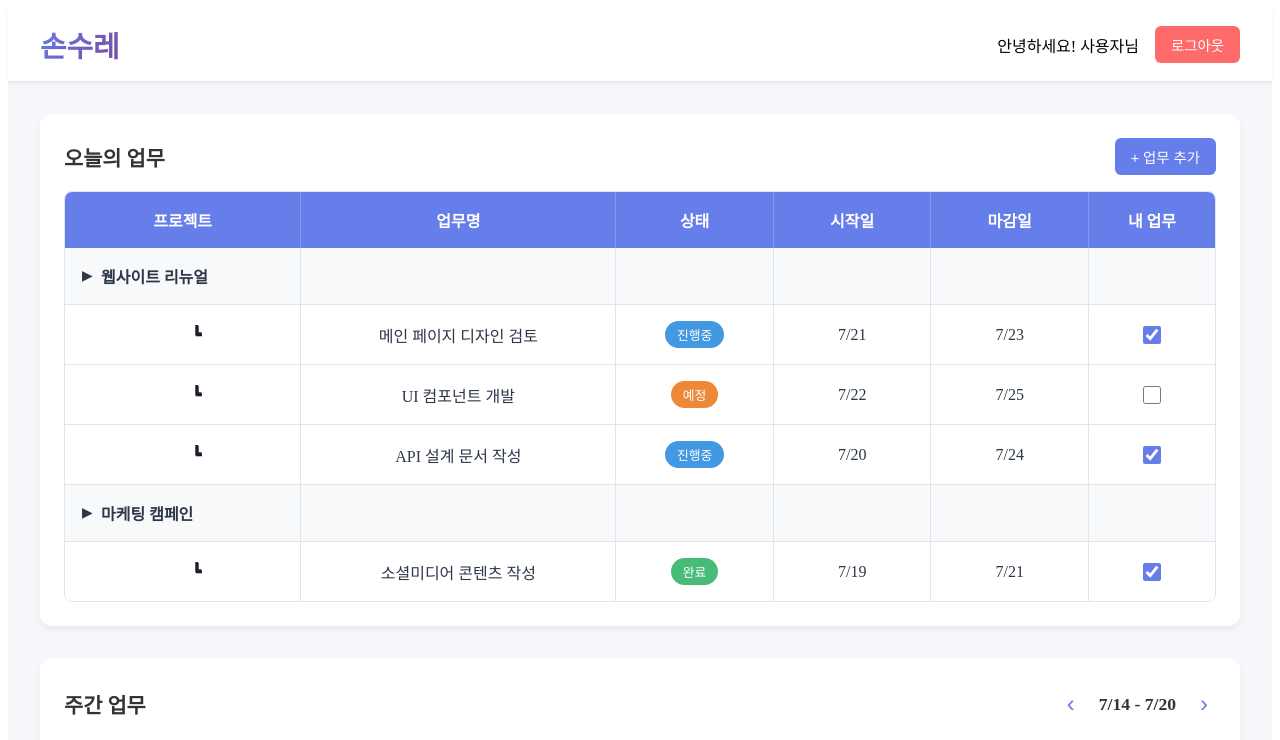
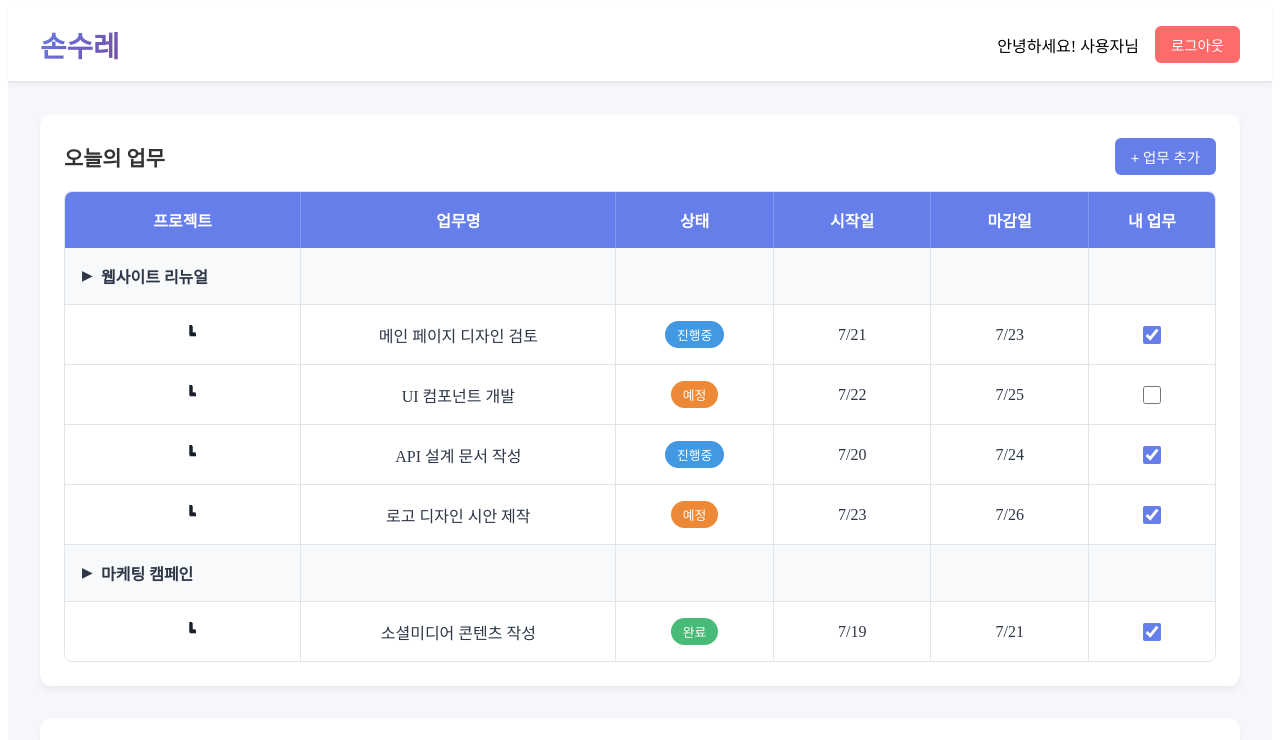
Before and after one commit to YAE-Joon/WB-FE, a Vue app: page /demo in a window 1280 px wide. Shown: the top 740 px of the page. Built offline with nearby package versions, Linux system fonts and the light colour scheme.

Commit message:
카테고리 api연결

```diff
--- a/src/views/DashboardView.vue
+++ b/src/views/DashboardView.vue
@@ -47,15 +47,15 @@
                 <div class="table-cell"></div>
               </div>
 
-              <!-- 최상위 카테고리의 직속 업무들 (드롭다운 안 한 경우) -->
+              <!-- 최상위 카테고리의 업무들 (드롭다운 안 한 경우 - 하위 카테고리 업무 포함) -->
               <template v-if="!category.expanded">
-                <template v-for="work in getWorksForCategory(category.id)" :key="work.id">
+                <template v-for="work in getWorksForTopCategory(category.id)" :key="work.id">
                   <div
                     class="table-row work-row"
                     @click="editWork(work)"
                   >
                     <div class="table-cell work-category">
-                      <span class="indent-1"></span>
+                      <span class="work-indent">　</span>
                       <span class="work-indicator">┗</span>
                     </div>
                     <div class="table-cell">{{ work.name }}</div>
@@ -86,7 +86,7 @@
                     <!-- 2단계 카테고리 -->
                     <div class="category-row sub-level-1">
                       <div class="table-cell category-cell">
-                        <span class="tree-connector">┗ </span>
+                        <span class="tree-connector">┗　　</span>
                         <span class="category-name">{{ subCategory.name }}</span>
                       </div>
                       <div class="table-cell"></div>
@@ -104,7 +104,7 @@
                           @click="editWork(work)"
                         >
                           <div class="table-cell work-category">
-                            <span class="indent-2"></span>
+                            <span class="work-indent">　</span>
                             <span class="work-indicator">┗</span>
                           </div>
                           <div class="table-cell">{{ work.name }}</div>
@@ -135,7 +135,7 @@
                           <!-- 3단계 카테고리 -->
                           <div class="category-row sub-level-2">
                             <div class="table-cell category-cell">
-                              <span class="tree-connector">　　┗ </span>
+                              <span class="tree-connector">　　┗　　</span>
                               <span class="category-name">{{ subSubCategory.name }}</span>
                             </div>
                             <div class="table-cell"></div>
@@ -152,7 +152,7 @@
                               @click="editWork(work)"
                             >
                               <div class="table-cell work-category">
-                                <span class="indent-3"></span>
+                                <span class="work-indent">　</span>
                                 <span class="work-indicator">┗</span>
                               </div>
                               <div class="table-cell">{{ work.name }}</div>
@@ -447,12 +447,12 @@ const hierarchicalCategories = ref([
   }
 ])
 
-// 오늘의 업무 데이터 (최상위 카테고리에 배치)
+// 오늘의 업무 데이터 (실제 위치에 배치)
 const todayWorks = ref([
   {
     id: 1,
     name: '메인 페이지 디자인 검토',
-    categoryId: 1, // 웹사이트 리뉴얼 (최상위)
+    categoryId: 111, // UI/UX 디자인 > 메인 페이지 (최하위)
     status: '진행중',
     startDate: '2025-07-21',
     endDate: '2025-07-23',
@@ -461,7 +461,7 @@ const todayWorks = ref([
   {
     id: 2,
     name: 'UI 컴포넌트 개발',
-    categoryId: 1, // 웹사이트 리뉴얼 (최상위)
+    categoryId: 121, // 프론트엔드 개발 > React 컴포넌트 (최하위)
     status: '예정',
     startDate: '2025-07-22',
     endDate: '2025-07-25',
@@ -470,7 +470,7 @@ const todayWorks = ref([
   {
     id: 3,
     name: '소셜미디어 콘텐츠 작성',
-    categoryId: 3, // 마케팅 캠페인 (최상위)
+    categoryId: 311, // 디지털 마케팅 > SNS 광고 (최하위)
     status: '완료',
     startDate: '2025-07-19',
     endDate: '2025-07-21',
@@ -479,10 +479,19 @@ const todayWorks = ref([
   {
     id: 4,
     name: 'API 설계 문서 작성',
-    categoryId: 1, // 웹사이트 리뉴얼 (최상위)
+    categoryId: 131, // 백엔드 개발 > API 설계 (최하위)
     status: '진행중',
     startDate: '2025-07-20',
     endDate: '2025-07-24',
+    isMyWork: true
+  },
+  {
+    id: 5,
+    name: '로고 디자인 시안 제작',
+    categoryId: 1, // 웹사이트 리뉴얼 (최상위 직속)
+    status: '예정',
+    startDate: '2025-07-23',
+    endDate: '2025-07-26',
     isMyWork: true
   }
 ])
@@ -583,15 +592,6 @@ const toggleCategory = (categoryId) => {
     for (const category of categories) {
       if (category.id === categoryId) {
         category.expanded = !category.expanded
-
-        // 카테고리를 확장할 때 업무를 하위 카테고리로 이동
-        if (category.expanded) {
-          moveWorksToSubCategories(category)
-        } else {
-          // 카테고리를 축소할 때 업무를 상위 카테고리로 이동
-          moveWorksToParentCategory(category)
-        }
-
         return true
       }
       if (category.children && toggleCategoryInList(category.children)) {
@@ -601,47 +601,6 @@ const toggleCategory = (categoryId) => {
     return false
   }
   toggleCategoryInList(hierarchicalCategories.value)
-}
-
-// 업무를 하위 카테고리로 이동
-const moveWorksToSubCategories = (category) => {
-  const worksToMove = todayWorks.value.filter(work => work.categoryId === category.id)
-
-  worksToMove.forEach((work, index) => {
-    if (category.children && category.children.length > 0) {
-      // 업무를 순서대로 하위 카테고리에 분배
-      const subCategoryIndex = index % category.children.length
-      const targetSubCategory = category.children[subCategoryIndex]
-
-      // 하위 카테고리에 자식이 있으면 첫 번째 자식으로, 없으면 자신으로
-      if (targetSubCategory.children && targetSubCategory.children.length > 0) {
-        work.categoryId = targetSubCategory.children[0].id
-      } else {
-        work.categoryId = targetSubCategory.id
-      }
-    }
-  })
-}
-
-// 업무를 상위 카테고리로 이동
-const moveWorksToParentCategory = (category) => {
-  const getAllChildrenIds = (cat) => {
-    let ids = []
-    if (cat.children) {
-      for (const child of cat.children) {
-        ids.push(child.id)
-        ids = ids.concat(getAllChildrenIds(child))
-      }
-    }
-    return ids
-  }
-
-  const childrenIds = getAllChildrenIds(category)
-  const worksToMove = todayWorks.value.filter(work => childrenIds.includes(work.categoryId))
-
-  worksToMove.forEach(work => {
-    work.categoryId = category.id
-  })
 }
 
 const findCategoryById = (categoryId, categories = hierarchicalCategories.value) => {
@@ -659,6 +618,25 @@ const findCategoryById = (categoryId, categories = hierarchicalCategories.value)
 
 const getWorksForCategory = (categoryId) => {
   return todayWorks.value.filter(work => work.categoryId === categoryId)
+}
+
+// 드롭다운 전에 최상위에서 보여줄 업무들 (하위 카테고리 업무 포함)
+const getWorksForTopCategory = (categoryId) => {
+  const category = findCategoryById(categoryId)
+  if (!category) return []
+
+  const getAllChildrenIds = (cat) => {
+    let ids = [cat.id]
+    if (cat.children) {
+      for (const child of cat.children) {
+        ids = ids.concat(getAllChildrenIds(child))
+      }
+    }
+    return ids
+  }
+
+  const allIds = getAllChildrenIds(category)
+  return todayWorks.value.filter(work => allIds.includes(work.categoryId))
 }
 
 const hasWorksInCategory = (category) => {
@@ -986,7 +964,6 @@ onMounted(() => {
 .work-indicator {
   color: #1a202c !important;
   font-weight: 900 !important;
-  margin-left: 0.5rem;
   text-shadow: 0.5px 0.5px 0px #1a202c !important;
   opacity: 1 !important;
   font-family: monospace;
```
